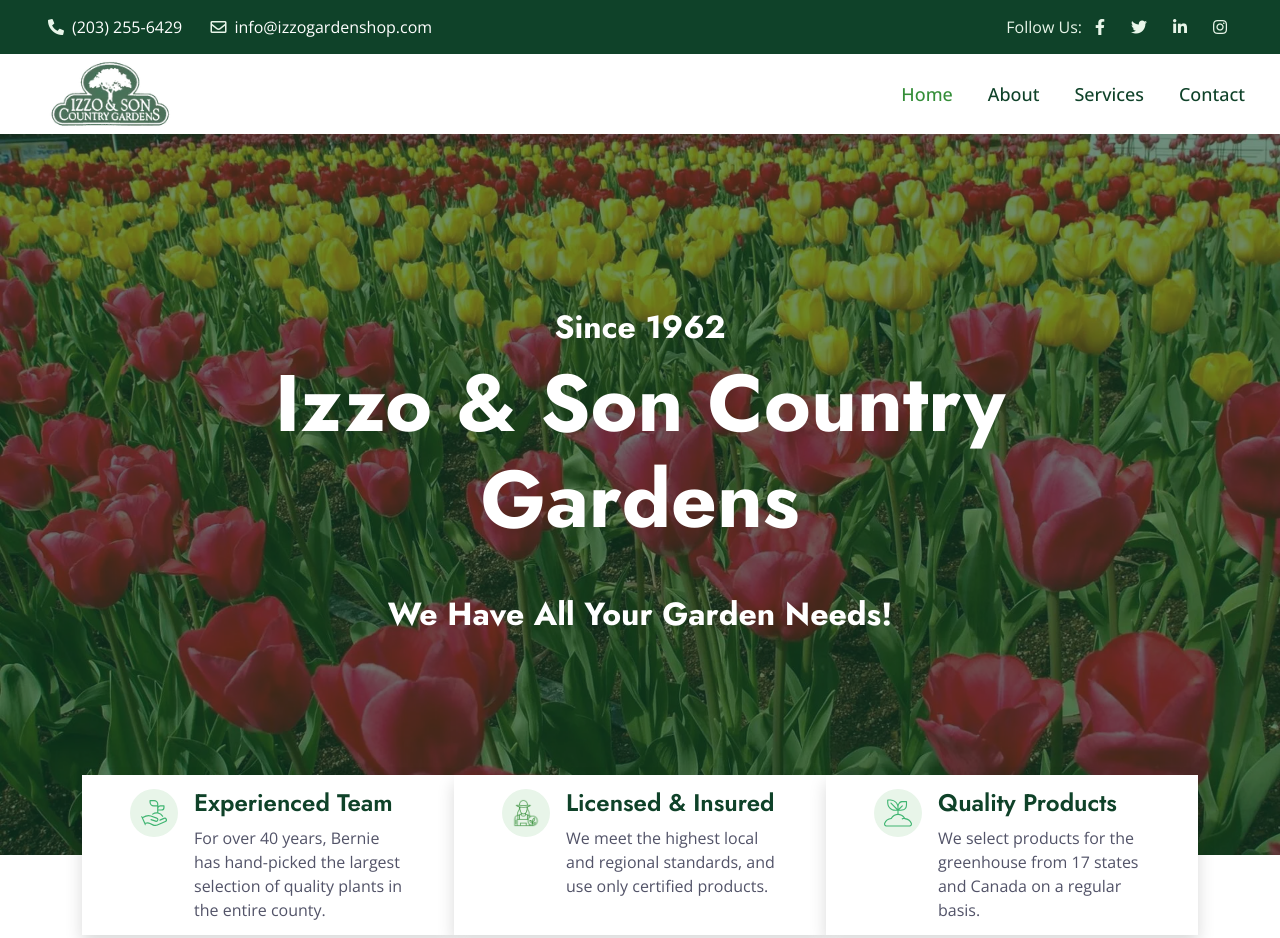
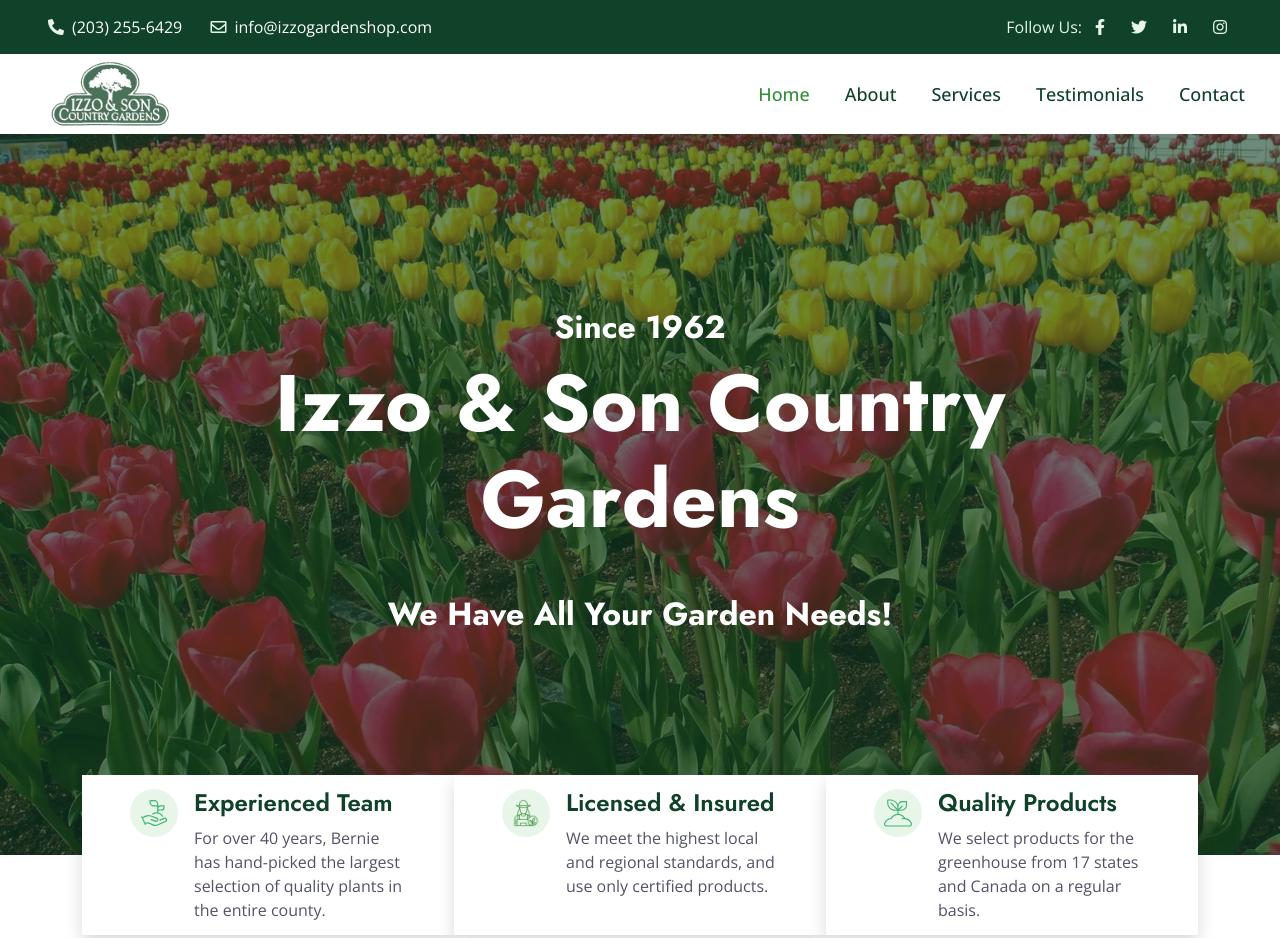
Before and after one commit to izzogardenshop/izzogardenshop.github.io, a plain HTML site: page index.html in a window 1280 px wide. Shown: the top 938 px of the page. Drawn offline with nearby package versions, Linux system fonts and the light colour scheme.

```diff
--- a/css/style.css
+++ b/css/style.css
@@ -1,9 +1,5 @@
 /********** Template CSS **********/
 
-
-body, html {
-    overflow-x: hidden;
-}
 
 :root {
     --primary: #348E38;
--- a/index.html
+++ b/index.html
@@ -80,6 +80,7 @@
                 <a href="#index" class="nav-item nav-link active">Home</a>
                 <a href="#about" class="nav-item nav-link">About</a>
                 <a href="#services" class="nav-item nav-link">Services</a>
+                <a href="#testimonials" class="nav-item nav-link">Testimonials</a>
                 <a href="#contact" class="nav-item nav-link">Contact</a>
             </div>
             <!--a href="" class="btn btn-primary py-4 px-lg-4 rounded-0 d-none
@@ -781,7 +782,7 @@
     <!-- Projects End -->
 
     <!-- Testimonial Start -->
-    <div class="container-xxl py-5">
+    <div id="testimonials" class="container-xxl py-5">
         <div class="container">
             <div class="row g-5">
                 <div class="col-lg-5 wow fadeIn" data-wow-delay="0.1s">
```
